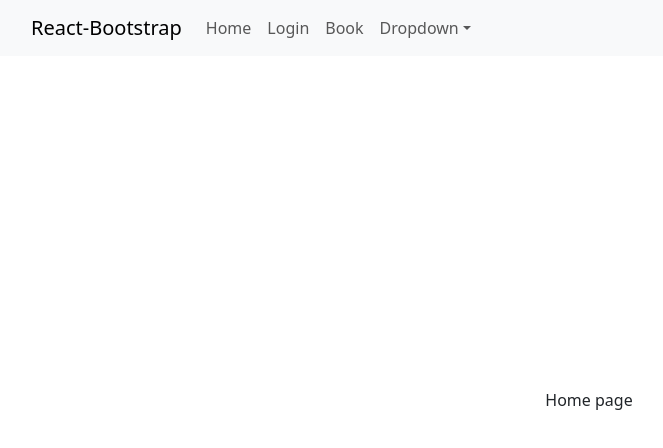
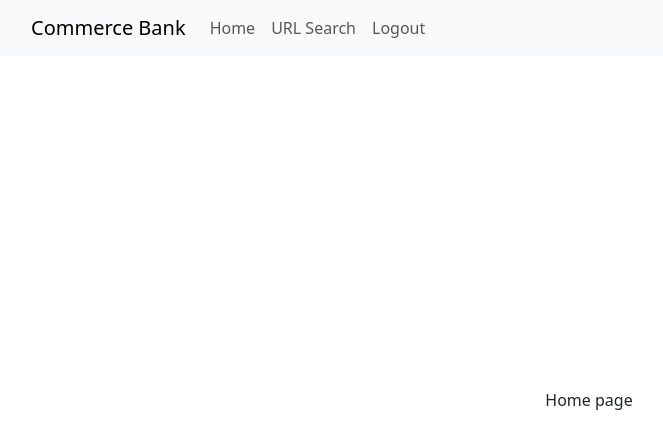
Before and after one commit to jpr0023/CommerceBankFrontend, a React (Vite) app: page / in a window 1280 px wide. Shown: the top 448 px of the page, without its empty margins (51-714 px from the left). Built offline with nearby package versions, Linux system fonts and the light colour scheme.

Commit message:
commit-22MAR2025

```diff
--- a/src/App.jsx
+++ b/src/App.jsx
@@ -1,22 +1,27 @@
  import './App.css'
-import Header from './components/Header'
-import { Route, Routes } from 'react-router-dom'
+ import { BrowserRouter as Router, Route, Routes } from 'react-router-dom';
 import Home from './pages/Home'
 import Login from './pages/Login'
 import Book from './pages/book'
-
-
+import { useNavigate } from 'react-router-dom';
+import ProtectedRoutes from './pages/utils/protectedroutes';
 function App() {
   //const [count, setCount] = useState(0)
+  const navigate = useNavigate();
 
   return (
+
     <>
+
       <div>
-      <Header/>
+
       <Routes>
-        <Route path="/" element = {<Home/>}/>
-        <Route path="/login" element = {<Login/>}/>
-        <Route path="/book" element = {<Book/>}/>
+            <Route path="/login" element = {<Login/>}/>
+        <Route element = {<ProtectedRoutes/>}>
+           <Route path="/" element = {<Home/>}/>
+           <Route path="/book" element = {<Book/>}/>
+        </Route>
+
       </Routes>
       </div>
     </>
--- a/src/components/Header.jsx
+++ b/src/components/Header.jsx
@@ -7,24 +7,13 @@ function Header() {
   return (
     <Navbar expand="lg" className="bg-body-tertiary" fixed='top'>
       <Container >
-        <Navbar.Brand href="#home">React-Bootstrap</Navbar.Brand>
+        <Navbar.Brand href="/">Commerce Bank</Navbar.Brand>
         <Navbar.Toggle aria-controls="basic-navbar-nav" />
         <Navbar.Collapse id="basic-navbar-nav">
           <Nav className="me-auto">
             <Nav.Link href="/">Home</Nav.Link>
-            <Nav.Link href="/login">Login</Nav.Link>
-            <Nav.Link href="/book">Book</Nav.Link>
-            <NavDropdown title="Dropdown" id="basic-nav-dropdown">
-              <NavDropdown.Item href="#action/3.1">Action</NavDropdown.Item>
-              <NavDropdown.Item href="#action/3.2">
-                Another action
-              </NavDropdown.Item>
-              <NavDropdown.Item href="#action/3.3">Something</NavDropdown.Item>
-              <NavDropdown.Divider />
-              <NavDropdown.Item href="#action/3.4">
-                Separated link
-              </NavDropdown.Item>
-            </NavDropdown>
+            <Nav.Link href="/book">URL Search</Nav.Link>
+            <Nav.Link href="/Login">Logout</Nav.Link>
           </Nav>
         </Navbar.Collapse>
       </Container>
--- a/src/pages/Book.jsx
+++ b/src/pages/Book.jsx
@@ -1,7 +1,7 @@
 import { useState } from "react";
 import { Button, Form } from "react-bootstrap";
 import { useNavigate } from "react-router-dom";
-
+import Header from "../components/Header";
 
 function Book() {
 
@@ -53,8 +53,9 @@ function Book() {
 
 
     return (
+
         <div>
-
+          <Header/>
             <Form onSubmit = {submitBook}>
                 <Form.Group controlId="formBasicEmail">
                     <Form.Label>Title</Form.Label>
@@ -73,6 +74,10 @@ function Book() {
         </div>
       );
 
+
+
+
+
 }
 
 export default Book;
--- a/src/pages/Home.jsx
+++ b/src/pages/Home.jsx
@@ -1,7 +1,11 @@
+import Header from "../components/Header";
+
 function Home() {
 
     return (
+
         <div>
+        <Header/>
             Home page
         </div>
       );
--- a/src/pages/Login.jsx
+++ b/src/pages/Login.jsx
@@ -1,11 +1,19 @@
+import { useNavigate } from 'react-router-dom';
+
 function Login() {
+  const navigate = useNavigate();
 
-    return (
-        <div>
-            Login
-        </div>
-      );
+  const handleLogin = () => {
+    // Perform login logic here (e.g., API call)
+    // If login is successful:
+    navigate('/');
+  };
 
+  return (
+    <div>
+      {/* Login form elements */}
+      <button onClick={handleLogin}>Login</button>
+    </div>
+  );
 }
-
 export default Login;
--- /dev/null
+++ b/src/pages/utils/protectedroutes.jsx
@@ -0,0 +1,8 @@
+import{Outlet, Navigate} from 'react-router-dom';
+
+const ProtectedRoutes = () => {
+    const user = true;
+    return user ? <Outlet/> : <Navigate to = '/login'/>
+}
+
+export default ProtectedRoutes;
```
Also changed, not shown: src/components/Header.css (added).
